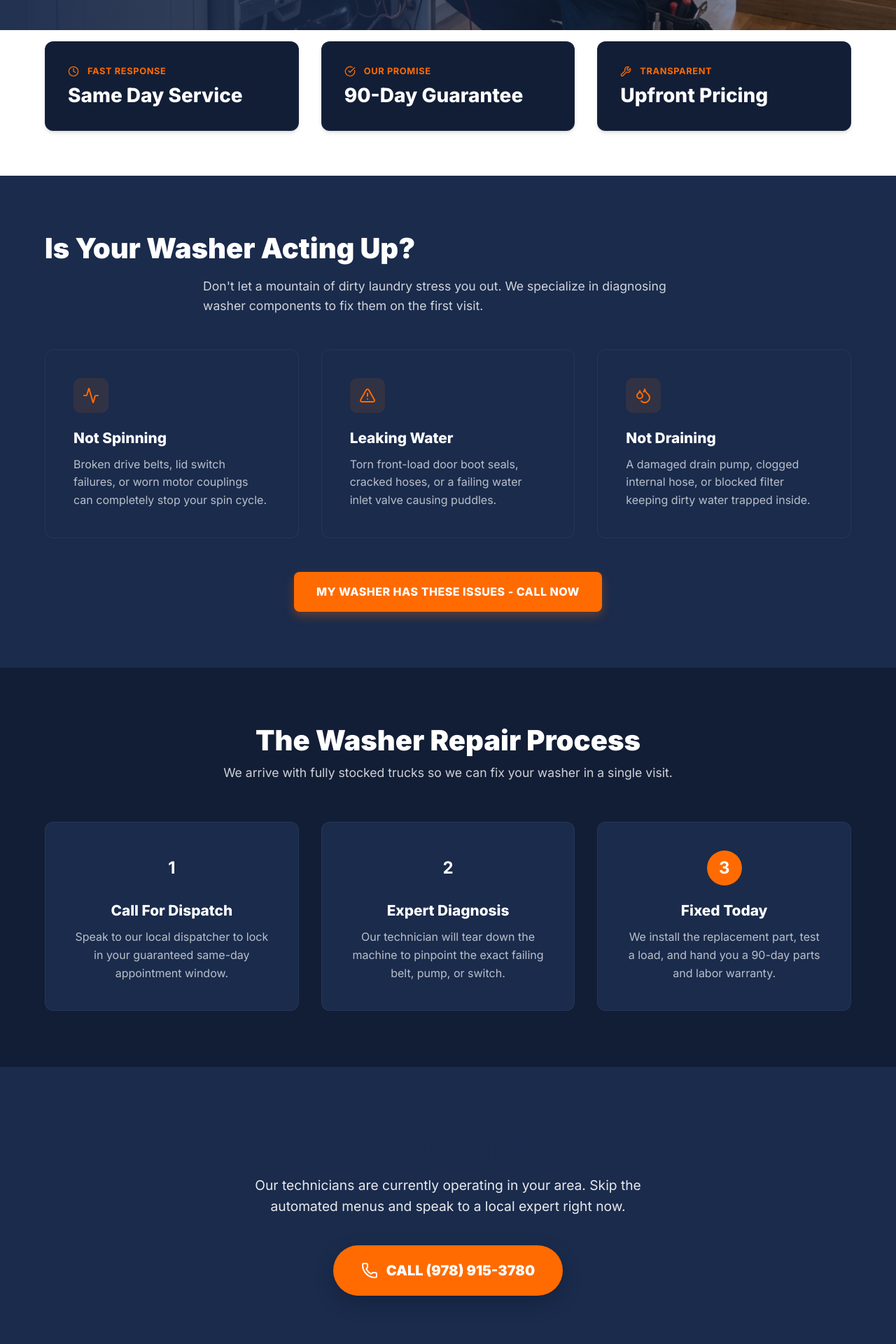
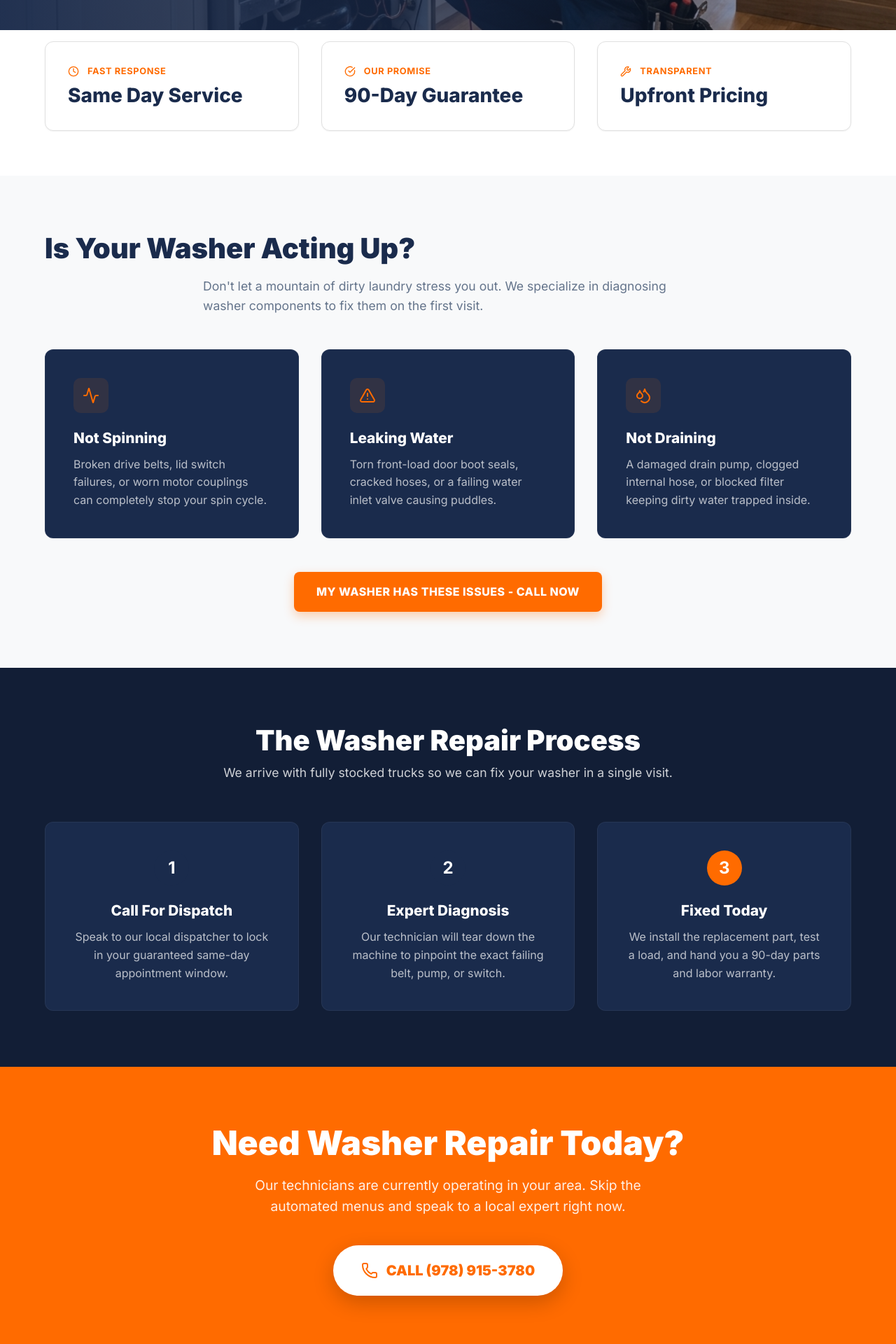
Before and after one commit to azee48/appliance-repair, a Next.js app: page /repair/washer in a window 1280 px wide. Shown: the part 680-2600 px from the top of the page at 70% size. Built offline with nearby package versions, Linux system fonts and the light colour scheme.

Commit message:
Update brand.module.css

```diff
--- a/src/app/repair/brand.module.css
+++ b/src/app/repair/brand.module.css
@@ -307,13 +307,13 @@
 }
 
 .statBox {
-  background-color: var(--color-navy-dark);
-  border: 1px solid rgba(255,255,255,0.05);
+  background-color: var(--color-white);
+  border: 1px solid var(--color-border);
   border-radius: 12px;
   padding: 2rem;
   flex: 1;
   text-align: left;
-  box-shadow: var(--shadow-md);
+  box-shadow: var(--shadow-sm);
 }
 
 .statHeader {
@@ -331,7 +331,7 @@
 .statBox h3 {
   font-size: 1.75rem;
   font-weight: 800;
-  color: var(--color-white);
+  color: var(--color-navy);
   margin: 0;
 }
 
@@ -340,18 +340,18 @@
 ============================================================ */
 .sectionBlock {
   padding: 5rem 5%;
-  background-color: var(--color-navy);
+  background-color: var(--color-bg-gray);
 }
 
 .sectionHeader h2 {
   font-size: 2.5rem;
   font-weight: 900;
   margin-bottom: 1rem;
-  color: var(--color-white);
+  color: var(--color-navy);
 }
 
 .sectionHeader p {
-  color: rgba(255, 255, 255, 0.8);
+  color: var(--color-text-light);
   font-size: 1.1rem;
   max-width: 700px;
   margin: 0 auto;
@@ -370,13 +370,13 @@
 }
 
 .serviceCard {
-  background-color: var(--color-navy-dark);
+  background-color: var(--color-white);
   border-radius: 12px;
-  border: 1px solid rgba(255,255,255,0.05);
+  border: 1px solid var(--color-border);
   overflow: hidden;
   display: flex;
   flex-direction: column;
-  box-shadow: var(--shadow-md);
+  box-shadow: var(--shadow-sm);
   transition: transform 0.2s, box-shadow 0.2s;
 }
 
@@ -411,12 +411,12 @@
 .cardContent h3 {
   font-size: 1.25rem;
   font-weight: 800;
-  color: var(--color-white);
+  color: var(--color-navy);
   margin-bottom: 0.5rem;
 }
 
 .cardContent p {
-  color: rgba(255, 255, 255, 0.7);
+  color: var(--color-text-light);
   font-size: 0.9rem;
   line-height: 1.5;
   margin-bottom: 1.5rem;
@@ -517,7 +517,7 @@
    SECTION: URGENCY CTA
 ============================================================ */
 .urgencySection {
-  background-color: var(--color-navy);
+  background-color: var(--color-primary);
   color: var(--color-white);
   padding: 5rem 5%;
   text-align: center;
@@ -527,11 +527,12 @@
   font-size: 3rem;
   font-weight: 900;
   margin-bottom: 1rem;
+  color: var(--color-white);
 }
 
 .urgencySection p {
   font-size: 1.2rem;
-  opacity: 0.9;
+  color: rgba(255, 255, 255, 0.9);
   max-width: 600px;
   margin: 0 auto 2.5rem;
 }
@@ -540,8 +541,8 @@
   display: inline-flex;
   align-items: center;
   gap: 0.75rem;
-  background-color: var(--color-primary);
-  color: var(--color-white);
+  background-color: var(--color-white);
+  color: var(--color-primary);
   padding: 1.25rem 2.5rem;
   border-radius: 50px;
   font-size: 1.25rem;
```
